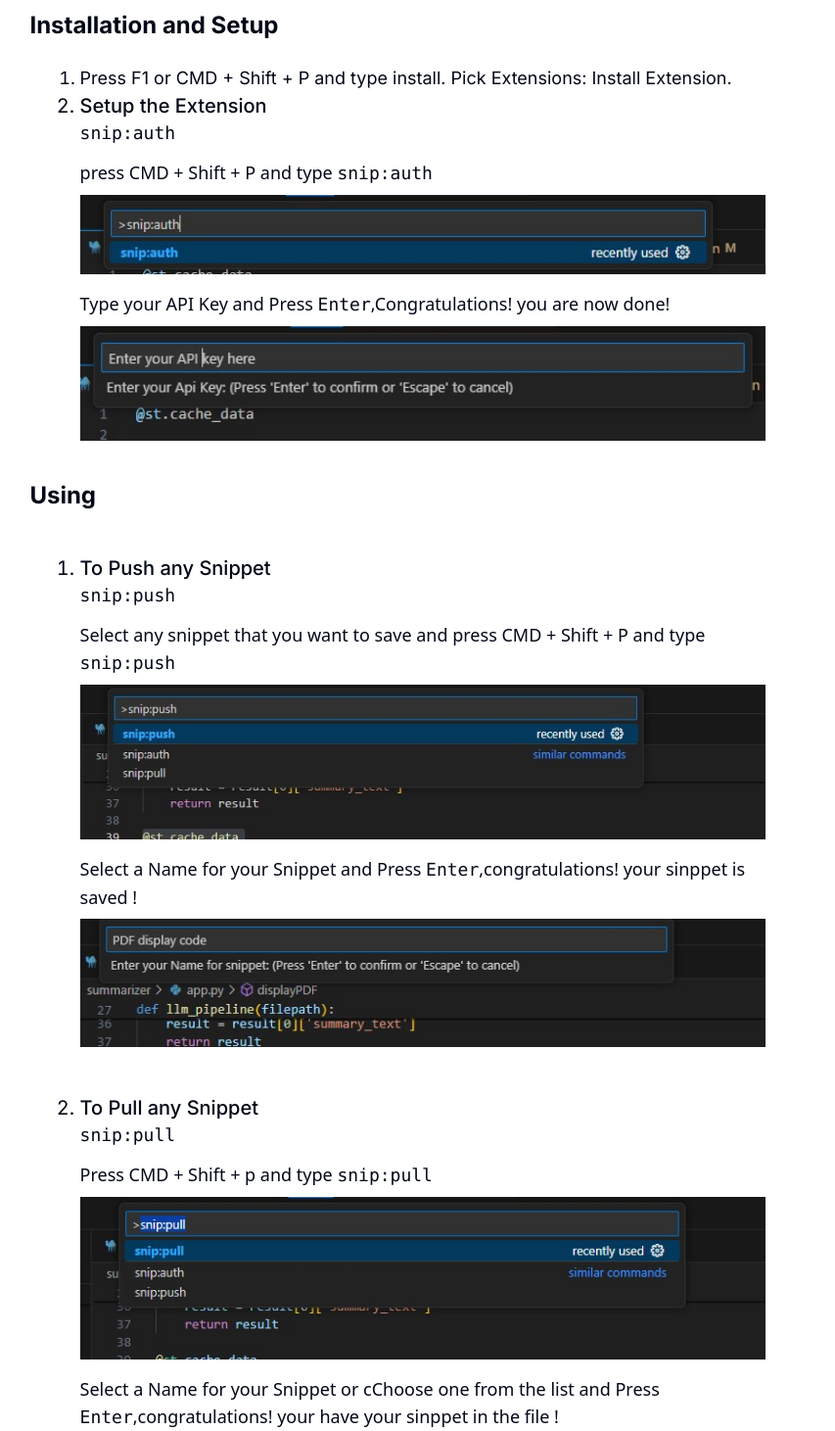
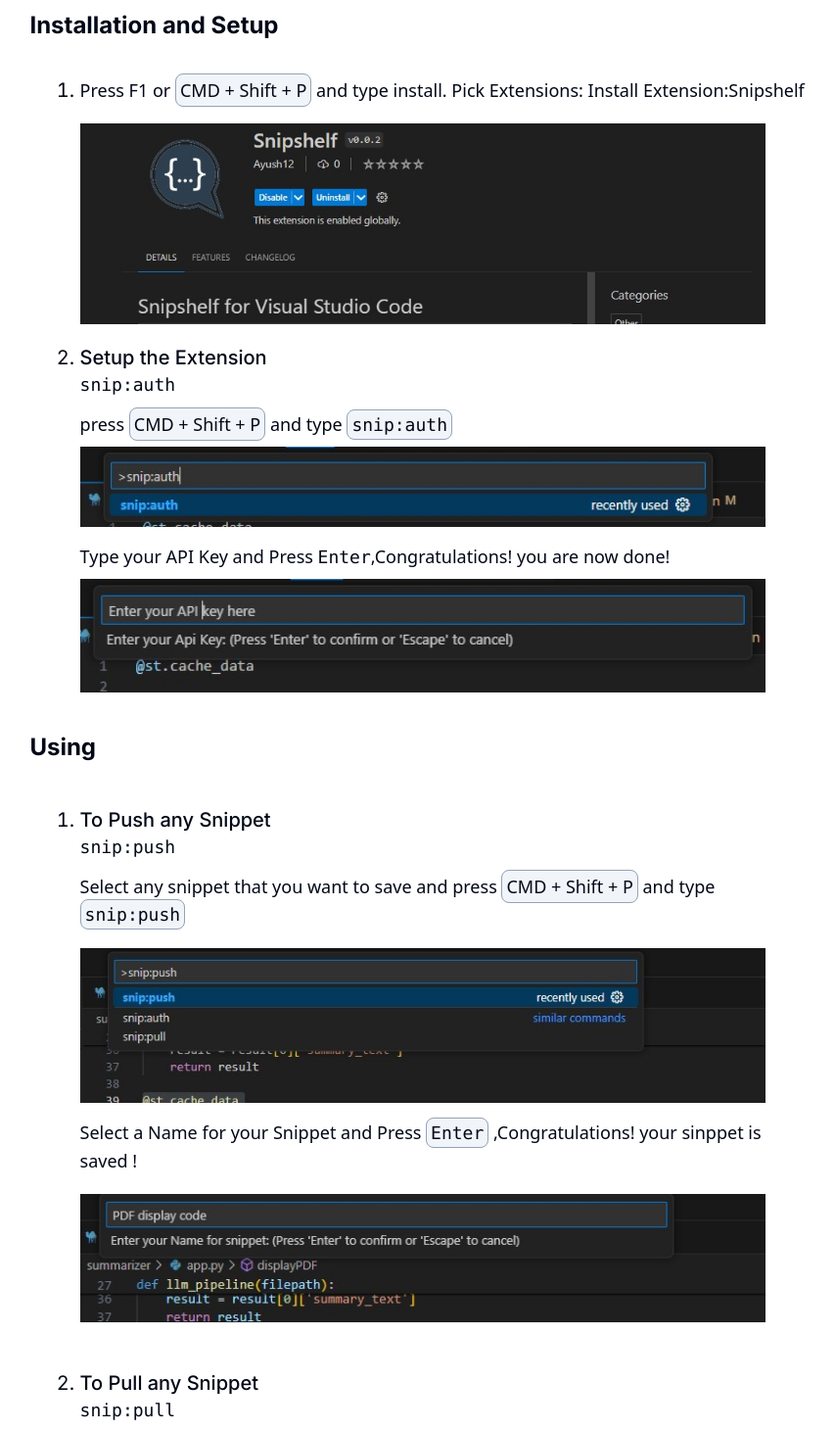
Before and after one commit to ayushgupta4002/SnipIt, a Next.js app in the folder snipshelf-client/: page /integration in a window 1280 px wide. Shown: the part 260-1721 px from the top of the page at 98% size, without its empty margins (136-989 px from the left). Built offline with nearby package versions, Linux system fonts and the light colour scheme; no server answers.

Commit message:
UI Changes added:UX improved

```diff
--- a/snipshelf-client/src/app/(pages)/Profile/_components/LeftSideCard.tsx
+++ b/snipshelf-client/src/app/(pages)/Profile/_components/LeftSideCard.tsx
@@ -5,6 +5,7 @@
 import React from "react";
 import { SnippetDataInterface } from "../page";
 import Link from "next/link";
+import { Bookmark } from "lucide-react";
 
 function LeftSideCard({
   user,
@@ -19,7 +20,7 @@
       <div className="flex flex-col w-[3/4vw] mx-10 ">
         <div className="flex flex-row justify-between mx-[2vw] mt-[2vh] items-center">
           <div className="text-4xl font-semibold flex flex-row gap-1 items-center">
-            Your SnipShelf
+            <Bookmark className="h-18 w-17"/> Your SnipShelf
           </div>
         </div>
 
--- a/snipshelf-client/src/app/(pages)/integration/page.tsx
+++ b/snipshelf-client/src/app/(pages)/integration/page.tsx
@@ -18,15 +18,17 @@
         <div className="text-2xl font-bold ">Installation and Setup</div>
         <div className="mx-[4vw] my-[3vh]">
           <ol className="list-decimal gap-3">
-            <li className="text-lg">
-              Press F1 or CMD + Shift + P and type install. Pick Extensions:
-              Install Extension.
+            <li className="text-xl my-3">
+            <div className="font-normal text-lg font-sans mt-3">Press F1 or <span className="border p-1 bg-slate-100 border-slate-400 rounded-lg">CMD + Shift + P</span> and type install. Pick Extensions:
+              Install Extension:Snipshelf </div>
+              <Image src={"/SnipShelfMain.jpg"} width={700} height={300} alt="Welcome!"  className="mt-5"/>
+
             </li>
-            <li className="text-xl">
+            <li className="text-xl mt-5">
               <div className="font-medium text-xl">Setup the Extension</div>
-              <div className="font-medium text-lg font-mono">snip:auth</div>
+              <div className="font-medium text-lg font-mono ">snip:auth</div>
               <div className="font-normal text-lg font-sans mt-3">
-                press CMD + Shift + P and type <code>snip:auth</code>
+                press <span className="border p-1 bg-slate-100 border-slate-400 rounded-lg">CMD + Shift + P</span> and type <code className="border p-1 bg-slate-100 border-slate-400 rounded-lg">snip:auth</code>
                 <Image src={"/snip-auth.jpg"} width={700} height={300} alt="Welcome!"  className="mt-2"/>
 
               </div>
@@ -46,14 +48,13 @@
               <div className="font-medium text-xl">To Push any Snippet</div>
               <div className="font-medium text-lg font-mono">snip:push</div>
               <div className="font-normal text-lg font-sans mt-3">
-                Select any snippet that you want to save and press CMD + Shift +
-                P and type <code>snip:push</code>
-                <Image src={"/snip-push.jpg"} width={700} height={300} alt="Welcome!"  className="mt-2"/>
+                Select any snippet that you want to save and press <span className="border p-1 bg-slate-100 border-slate-400 rounded-lg">CMD + Shift + P</span> and type <code  className="border p-1 bg-slate-100 border-slate-400 rounded-lg">snip:push</code>
+                <Image src={"/snip-push.jpg"} width={700} height={300} alt="Welcome!"  className="mt-5"/>
 
               </div>
               <div className="font-normal text-lg font-sans mt-4 mb-4">
-                Select a Name for your Snippet and Press <code>Enter</code>,congratulations! your sinppet is saved !
-                <Image src={"/snip-push2.jpg"} width={700} height={300} alt="Welcome!"  className="mt-2"/>
+                Select a Name for your Snippet and Press <code  className="border p-1 bg-slate-100 border-slate-400 rounded-lg">Enter</code> ,Congratulations! your sinppet is saved !
+                <Image src={"/snip-push2.jpg"} width={700} height={300} alt="Welcome!"  className="mt-5"/>
 
               </div>
             </li>
@@ -61,13 +62,13 @@
               <div className="font-medium text-xl">To Pull any Snippet</div>
               <div className="font-medium text-lg font-mono">snip:pull</div>
               <div className="font-normal text-lg font-sans mt-3">
-                Press CMD + Shift + p and type <code>snip:pull</code>
-                <Image src={"/snip-pull.jpg"} width={700} height={300} alt="Welcome!"  className="mt-2"/>
+                Press <span className="border p-1 bg-slate-100 border-slate-400 rounded-lg">CMD + Shift + P</span>  and type <code className="border p-1 bg-slate-100 border-slate-400 rounded-lg">snip:pull</code>
+                <Image src={"/snip-pull.jpg"} width={700} height={300} alt="Welcome!"  className="mt-5"/>
 
               </div>
               <div className="font-normal text-lg  font-sans mt-4 mb-4">
-                Select a Name for your Snippet or cChoose one from the list and Press <code>Enter</code>,congratulations! your have your sinppet in the file !
-                <Image src={"/snip-pull2.jpg"} width={700} height={300} alt="Welcome!"  className="mt-2"/>
+                Select a Name for your Snippet or cChoose one from the list and Press <code className="border p-1 bg-slate-100 border-slate-400 rounded-lg">Enter</code>,congratulations! your have your sinppet in the file !
+                <Image src={"/snip-pull2.jpg"} width={700} height={300} alt="Welcome!"  className="mt-5"/>
 
               </div>
             </li>
```
Also changed, not shown: snipshelf-client/public/SnipShelfMain.jpg (added), snipshelf-client/src/app/sign-up/[[...sign-up]]/page.tsx (line endings or trailing spaces).
